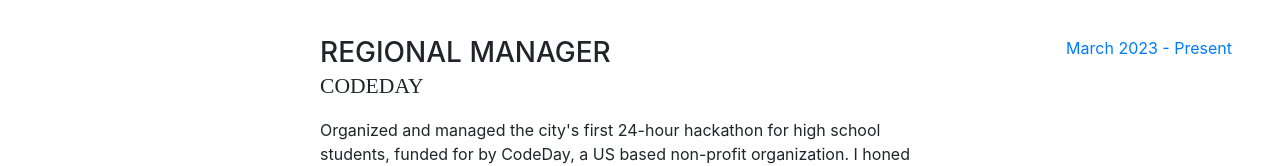
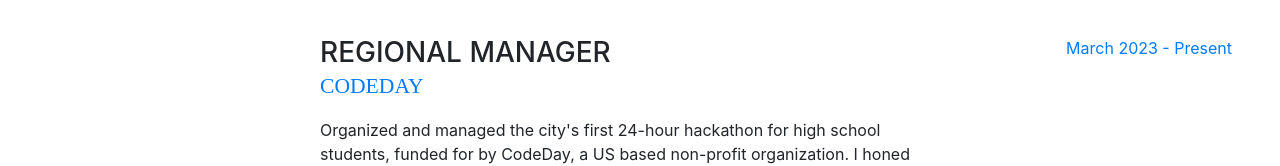
Before and after one commit to dotcomaki/dotcomaki.github.io, a website with bundled scripts: page index.html in a window 1280 px wide. Shown: the part 898-1064 px from the top of the page. Built offline with nearby package versions, Linux system fonts and the light colour scheme; a web font is replaced by a local one.

Commit message:
Update index.html

```diff
--- a/index.html
+++ b/index.html
@@ -114,7 +114,7 @@
           <div class="resume-item d-flex flex-column flex-md-row mb-5">
             <div class="resume-content mr-auto">
               <h3 class="mb-0">Regional Manager</h3>
-              <div class="subheading mb-3">CodeDay</div>
+              <div class="subheading mb-3"><a href="https://www.codeday.org" target="_blank" rel="noopener noreferrer">CodeDay</a></div>
               <p>Organized and managed the city's first 24-hour hackathon for high school students, funded for by CodeDay, a US based non-profit organization. I honed management and supervision skills, focusing on beginners in CS and making sure they create something amazing.</p>
             </div>
             <div class="resume-date text-md-right">
```
